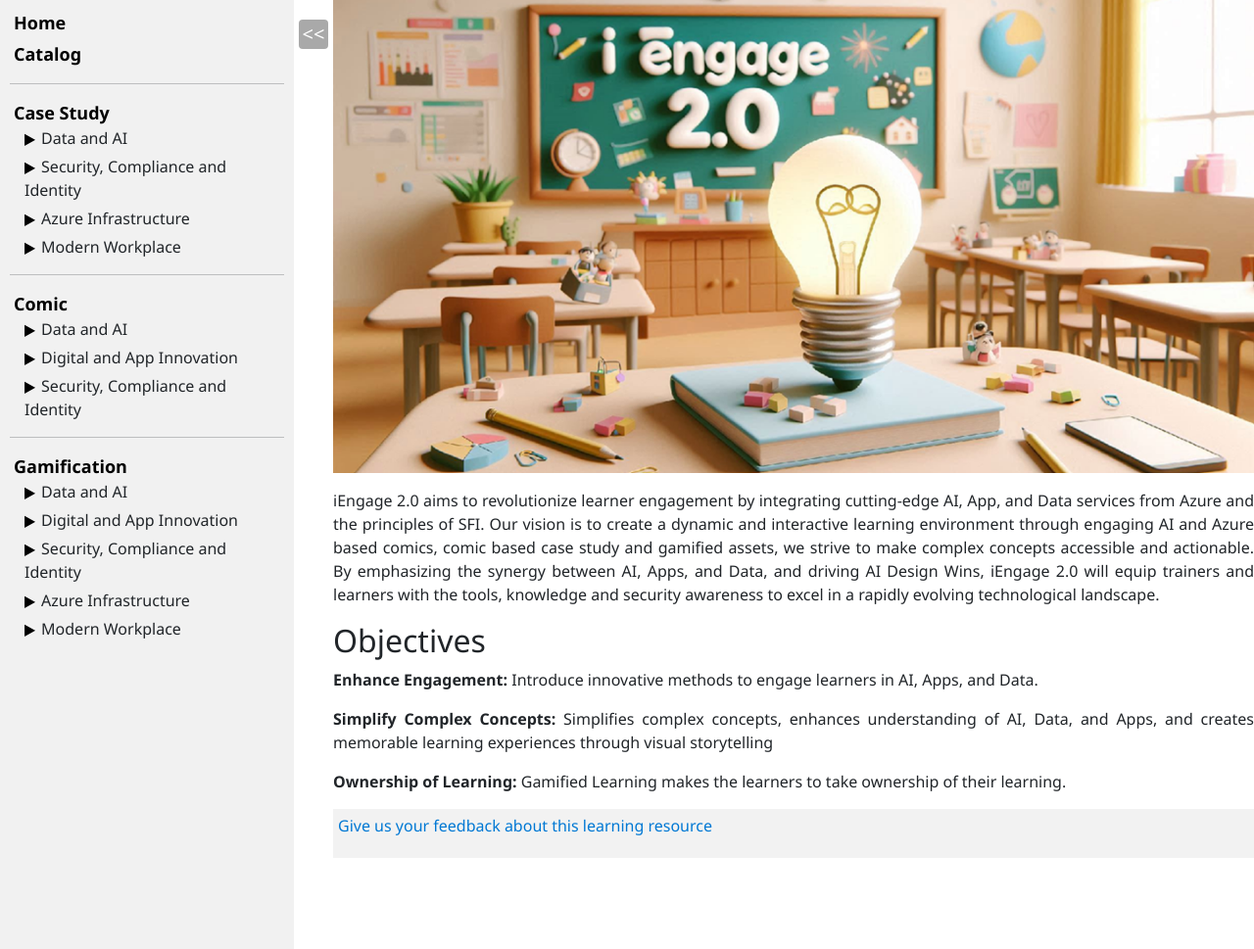
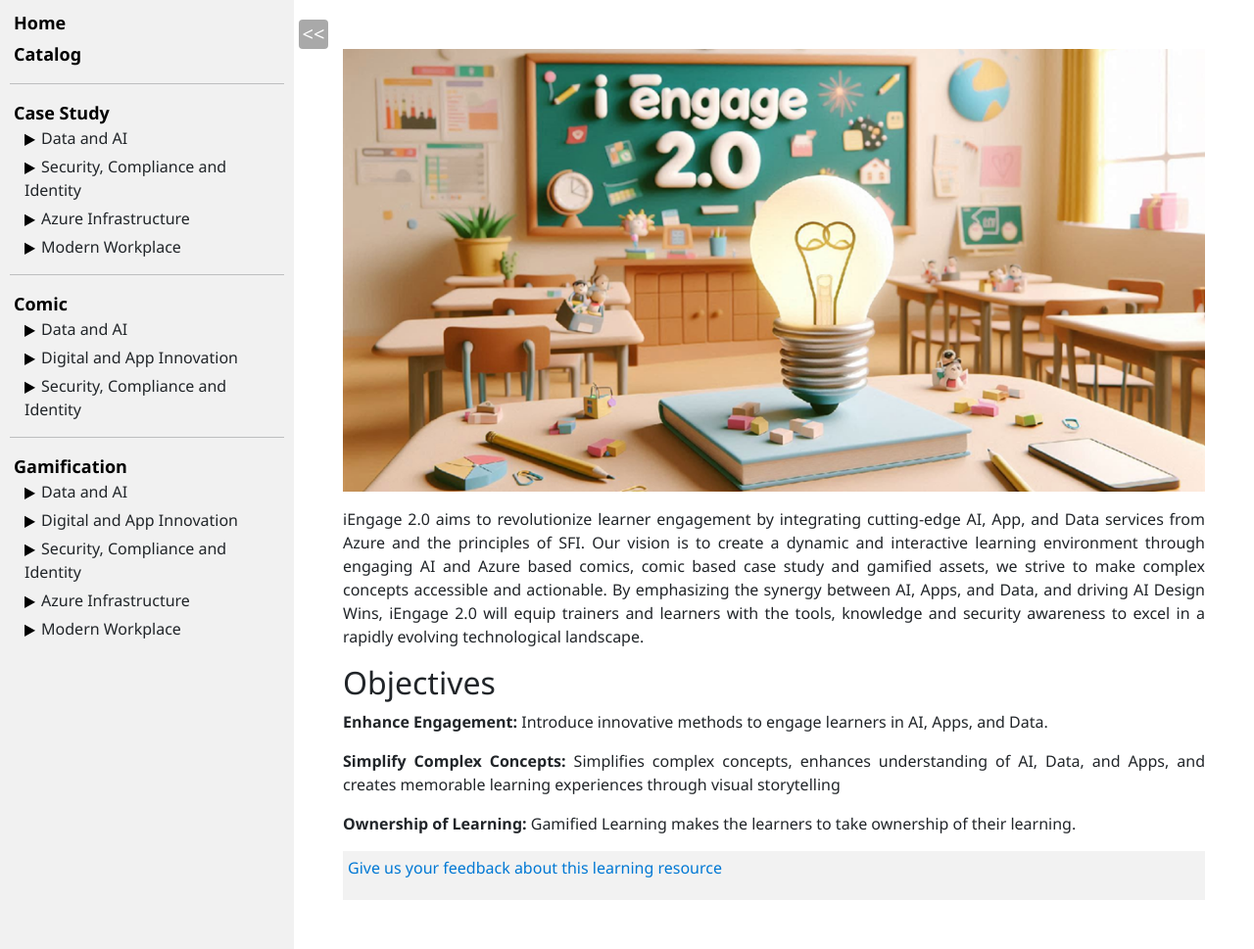
Before and after one commit to ningweinw/iengage, a Jekyll site: the page built from index.markdown, in a window 1280 px wide and 969 px high. Shown: the whole window at 98% size. Built offline with Jekyll 4.4.1, drawn with Linux system fonts in a browser that asks for light colours.

Commit message:
Update style.css

```diff
--- a/assets/css/style.css
+++ b/assets/css/style.css
@@ -11,7 +11,7 @@
     position: fixed;
     transition: width 0.3s;
     padding: 10px;
-    overflow: auto;
+    overflow: hidden;
 }
 #leftDiv.collapsed {
     width: 0;
@@ -19,7 +19,7 @@
 #rightDiv {
     flex-grow: 1;
     margin-left: 300px;
-    padding-left: 40px;
+    padding: 50px;
     transition: margin-left 0.3s;
     overflow: auto; /* Ensure content is scrollable if it overflows */
     justify-content: left; /* Center the content horizontally */
```
